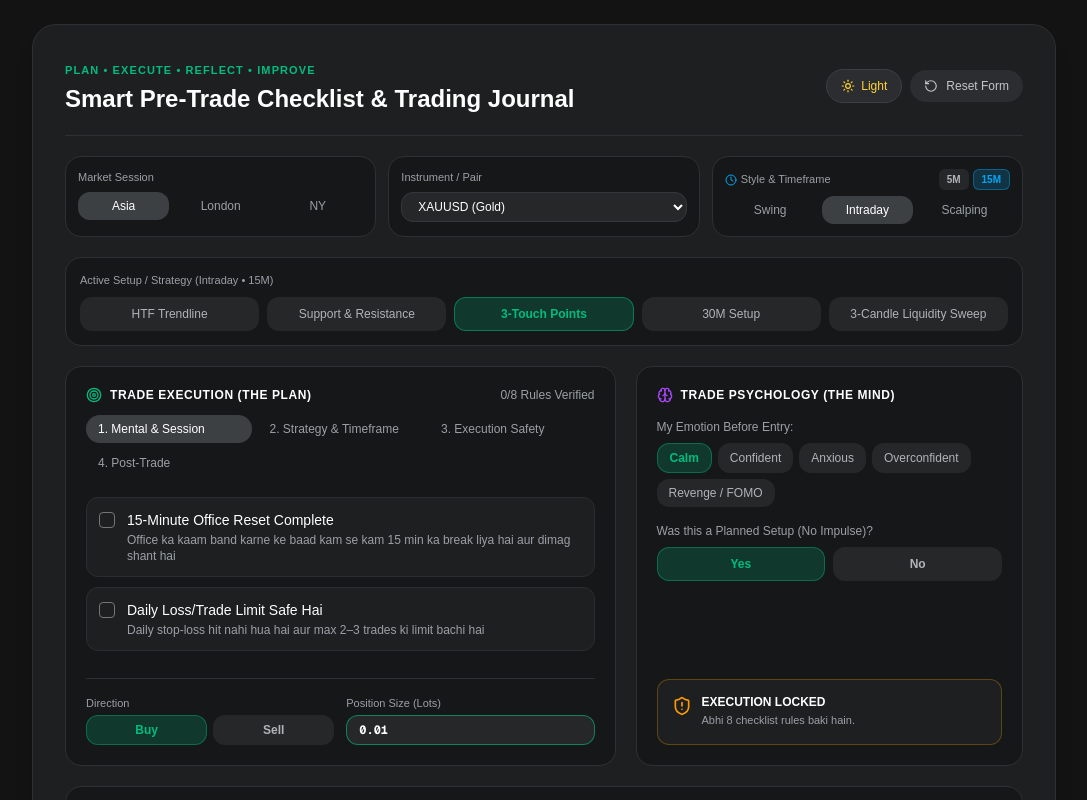
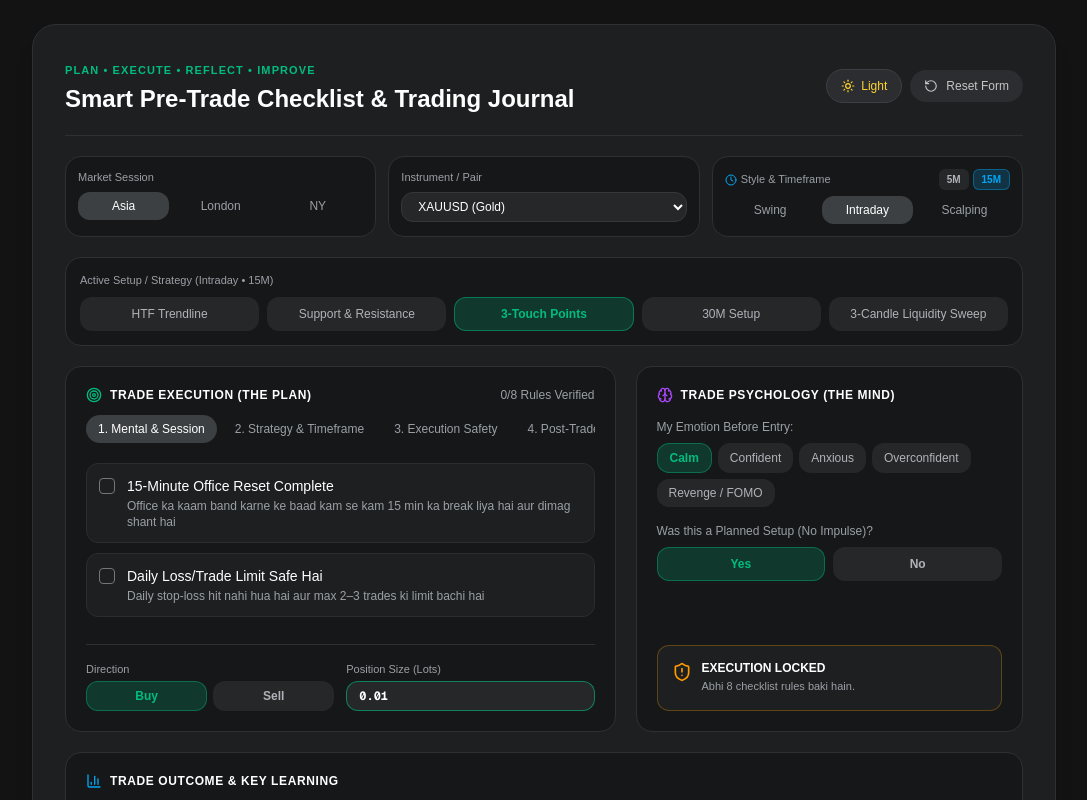
Before and after one commit to rehaanmalik0722/trading-checklist, a Next.js app: page / in a window 1280 px wide. Shown: the top 800 px of the page, without its empty margins (96-1183 px from the left). Built offline with nearby package versions, Linux system fonts and the light colour scheme.

Commit message:
Update message

```diff
--- a/components/PreTradeChecklist.jsx
+++ b/components/PreTradeChecklist.jsx
@@ -154,8 +154,6 @@ export default function PreTradeChecklist() {
   const [strategy, setStrategy] = useState("3-Touch Points");
   const [direction, setDirection] = useState("BUY");
   const [lotSize, setLotSize] = useState("0.01");
-  const [riskAmount, setRiskAmount] = useState("2"); // Default $2 risk on 0.01 lot
-  const [targetRR, setTargetRR] = useState("1:2");   // Minimum 1:1.5 or 1:2 R:R
 
   // Psychology State
   const [emotion, setEmotion] = useState("Calm");
@@ -539,7 +537,7 @@ export default function PreTradeChecklist() {
                 </div>
 
                 {/* Category Tabs */}
-                <div className="grid grid-cols-3 gap-1.5 mb-3 pb-2 mb-3 no-scrollbar">
+                <div className="flex items-center gap-1.5 overflow-x-auto pb-2 mb-3 no-scrollbar">
                   {CATEGORIES.map((category) => {
                     const isActive = activeCategory === category;
                     const catItems = CHECKLIST_DATA.filter(
```
